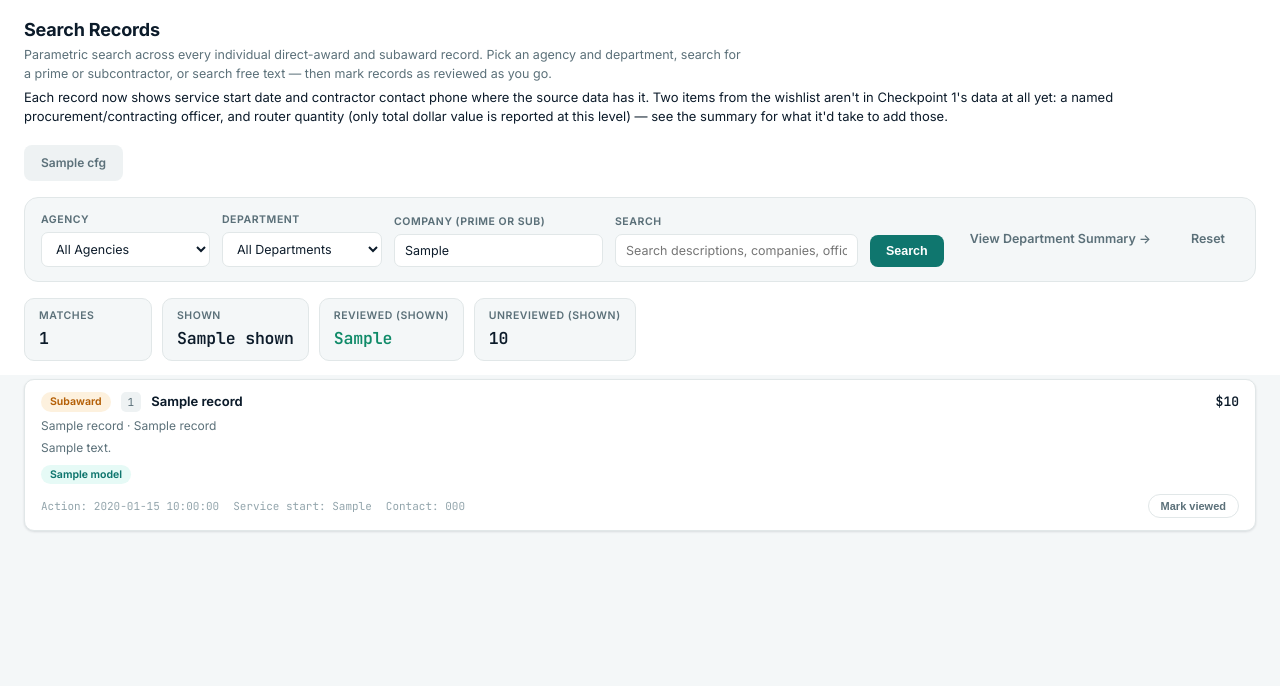
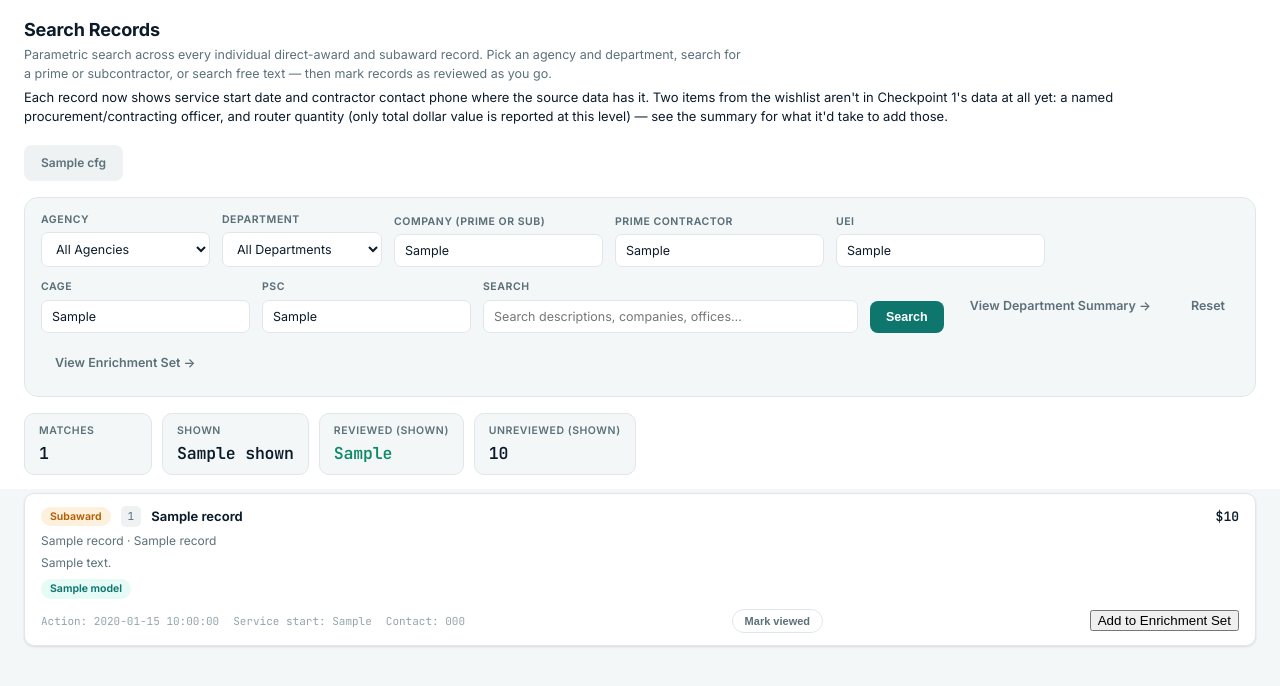
Before and after one commit to Bretmkiefer/QXC-Project, a Flask app: template app/templates/records.html in a window 1280 px wide. Shown: the part 56-742 px from the top of the page. Run offline with Flask 3, Linux system fonts and the light colour scheme; the template is opened without the code that fills it: most values are stand-ins (such as "Sample title", 1, 10 or a date in 2020); parts of the project's set-up code (start-up, migrations or seed data) failed here and were passed over.

Commit message:
Add prime/UEI/CAGE/PSC filter fields and enrichment-set toggle to the UI

```diff
--- a/app/templates/records.html
+++ b/app/templates/records.html
@@ -36,13 +36,30 @@
       <label>Company (prime or sub)</label>
       <input type="text" name="company" id="company-input" value="{{ company_q or '' }}" placeholder="e.g. Iron Bow">
     </div>
+    <div class="filter-field">
+      <label>Prime Contractor</label>
+      <input type="text" name="prime" id="prime-input" value="{{ prime_q or '' }}" placeholder="e.g. Presidio">
+    </div>
+    <div class="filter-field">
+      <label>UEI</label>
+      <input type="text" name="uei" id="uei-input" value="{{ uei_q or '' }}" placeholder="Entity UEI">
+    </div>
+    <div class="filter-field">
+      <label>CAGE</label>
+      <input type="text" name="cage" id="cage-input" value="{{ cage_q or '' }}" placeholder="CAGE code">
+    </div>
+    <div class="filter-field">
+      <label>PSC</label>
+      <input type="text" name="psc" id="psc-input" value="{{ psc_q or '' }}" placeholder="Product/Service Code">
+    </div>
     <div class="filter-field grow">
       <label>Search</label>
       <input type="text" name="q" id="q-input" value="{{ q or '' }}" placeholder="Search descriptions, companies, offices&hellip;">
     </div>
     <button type="submit" class="btn-primary">Search</button>
     {% if agency and department %}<a class="btn-reset" href="{{ department_url(role, agency, department) }}">View Department Summary &rarr;</a>{% endif %}
-    {% if agency or department or company_q or q %}<a class="btn-reset" href="{{ url_for('records_view', role=role) }}">Reset</a>{% endif %}
+    {% if agency or department or company_q or prime_q or uei_q or cage_q or psc_q or q %}<a class="btn-reset" href="{{ url_for('records_view', role=role) }}">Reset</a>{% endif %}
+    <a class="btn-reset" href="{{ url_for('records_view', role=role, enrichment=1) }}">View Enrichment Set &rarr;</a>
   </form>
 
   <div class="stat-row">
@@ -58,12 +75,15 @@
 
 <div class="record-list" id="records-list">
   {% for r in records %}
-  <div class="record-row clickable {% if r.is_viewed %}is-viewed{% endif %}"
+  <div class="record-row clickable {% if r.is_viewed %}is-viewed{% endif %} {% if r.is_enrichment_target %}is-enrichment-target{% endif %}"
        onclick="window.location='{{ record_url(r.record_type, r.record_id) }}'"
        data-agency="{{ r[role ~ '_agency_name'] or '' }}"
        data-department="{{ r[role ~ '_sub_agency_name'] or '' }}"
        data-company="{{ (r.company_name or '')|lower }}"
        data-prime="{{ (r.prime_name or '')|lower }}"
+       data-uei="{{ ((r.company_uei or '') ~ ' ' ~ (r.prime_uei or ''))|lower }}"
+       data-cage="{{ (r.cage_code or '')|lower }}"
+       data-psc="{{ ((r.psc_code or '') ~ ' ' ~ (r.psc_description or ''))|lower }}"
        data-search="{{ ((r.description or '') ~ ' ' ~ (r.company_name or '') ~ ' ' ~ (r.prime_name or '') ~ ' ' ~ (r[role ~ '_office_name'] or '') ~ ' ' ~ (r[role ~ '_agency_name'] or ''))|lower }}">
     <div class="record-row-main">
       <span class="badge badge-{{ 'accent' if r.record_type == 'award' else 'amber' }}">{{ 'Direct Award' if r.record_type == 'award' else 'Subaward' }}</span>
@@ -96,6 +116,13 @@
               data-viewed="{{ 'true' if r.is_viewed else 'false' }}">
         {{ 'Viewed' if r.is_viewed else 'Mark viewed' }}
       </button>
+      <button type="button"
+              class="enrichment-toggle {% if r.is_enrichment_target %}is-target{% endif %}"
+              data-record-type="{{ r.record_type }}"
+              data-record-id="{{ r.record_id }}"
+              data-target="{{ 'true' if r.is_enrichment_target else 'false' }}">
+        {{ 'In Enrichment Set' if r.is_enrichment_target else 'Add to Enrichment Set' }}
+      </button>
     </div>
   </div>
   {% endfor %}
```
Also changed, not shown: app/templates/record_detail.html (+8 -0 lines).
